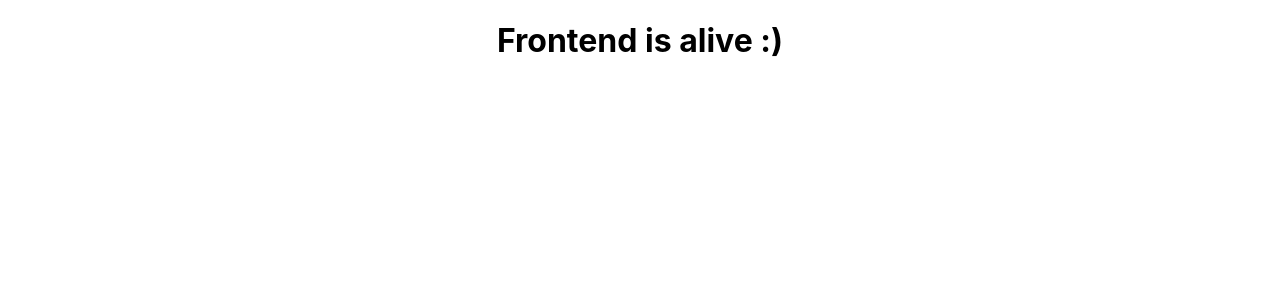
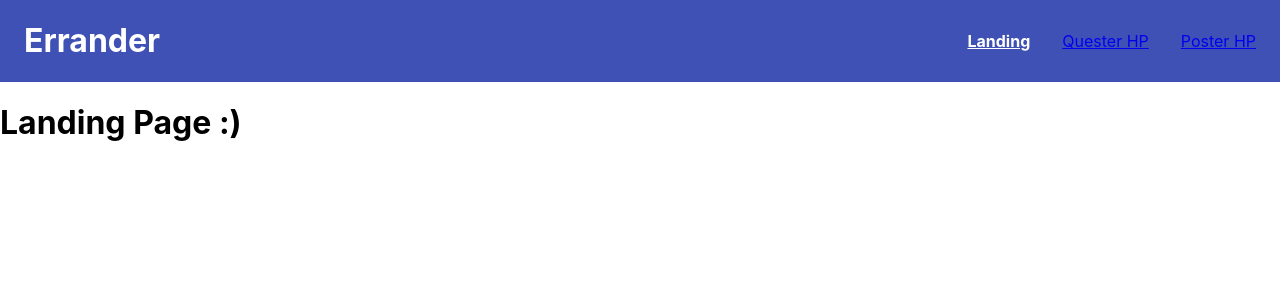
Before and after one commit to harsohailB/CalgaryHacks2021, a React (Create React App) app in the folder frontend/: page / in a window 1280 px wide. Shown: the top 300 px of the page. Built offline with nearby package versions, Linux system fonts and the light colour scheme.

Commit message:
add router, page components, and basic navbar

```diff
--- a/frontend/package.json
+++ b/frontend/package.json
@@ -9,9 +9,11 @@
     "@testing-library/react": "^11.2.5",
     "@testing-library/user-event": "^12.7.0",
     "axios": "^0.21.1",
+    "history": "^5.0.0",
     "react": "^17.0.1",
     "react-dom": "^17.0.1",
     "react-query": "^3.9.3",
+    "react-router-dom": "^5.2.0",
     "react-scripts": "4.0.2",
     "web-vitals": "^1.1.0"
   },
--- a/frontend/src/App.js
+++ b/frontend/src/App.js
@@ -1,11 +1,28 @@
+import { Route, Switch, BrowserRouter } from "react-router-dom";
+import React, { Suspense, lazy } from "react";
+import { LinearProgress } from "@material-ui/core";
+
 import "./App.css";
+import Navbar from "./components/Navbar";
+import QuesterHomePage from "./components/QuesterHomePage";
+import PosterHomePage from "./components/PosterHomePage";
 
-function App() {
+const LandingPage = lazy(() => import("./components/LandingPage"));
+
+const App = () => {
   return (
-    <div className="App">
-      <h1>Frontend is alive :)</h1>
-    </div>
+    <BrowserRouter>
+      <Navbar />
+
+      <Suspense fallback={<LinearProgress />}>
+        <Switch>
+          <Route path="/poster" exact component={PosterHomePage} />
+          <Route path="/quester" exact component={QuesterHomePage} />
+          <Route path="/" exact component={LandingPage} />
+        </Switch>
+      </Suspense>
+    </BrowserRouter>
   );
-}
+};
 
 export default App;
--- /dev/null
+++ b/frontend/src/components/LandingPage/index.jsx
@@ -0,0 +1,7 @@
+import React from "react";
+
+const LandingPage = () => {
+  return <h1>Landing Page :)</h1>;
+};
+
+export default LandingPage;
--- /dev/null
+++ b/frontend/src/components/Navbar.jsx
@@ -0,0 +1,66 @@
+import { AppBar, Grid, Toolbar } from "@material-ui/core";
+import { NavLink } from "react-router-dom";
+import React from "react";
+
+const Navbar = () => {
+  return (
+    <AppBar position="static" elevation={0}>
+      <Toolbar>
+        <Grid justify="space-between" container>
+          <Grid container item xs={3} alignItems="flex-end">
+            <h1>Errander</h1>
+          </Grid>
+          <Grid
+            container
+            item
+            xs
+            justify="flex-end"
+            alignItems="center"
+            spacing={4}
+          >
+            <Grid item>
+              <NavLink
+                exact
+                to="/"
+                activeStyle={{
+                  fontWeight: "bold",
+                  color: "white",
+                }}
+              >
+                Landing
+              </NavLink>
+            </Grid>
+
+            <Grid item>
+              <NavLink
+                exact
+                to="/quester"
+                activeStyle={{
+                  fontWeight: "bold",
+                  color: "white",
+                }}
+              >
+                Quester HP
+              </NavLink>
+            </Grid>
+
+            <Grid item>
+              <NavLink
+                exact
+                to="/poster"
+                activeStyle={{
+                  fontWeight: "bold",
+                  color: "white",
+                }}
+              >
+                Poster HP
+              </NavLink>
+            </Grid>
+          </Grid>
+        </Grid>
+      </Toolbar>
+    </AppBar>
+  );
+};
+
+export default Navbar;
--- /dev/null
+++ b/frontend/src/components/PosterHomePage/index.jsx
@@ -0,0 +1,7 @@
+import React from "react";
+
+const PosterHomePage = () => {
+  return <h1>Poster Home Page :)</h1>;
+};
+
+export default PosterHomePage;
--- /dev/null
+++ b/frontend/src/components/QuesterHomePage/index.jsx
@@ -0,0 +1,7 @@
+import React from "react";
+
+const QuesterHomePage = () => {
+  return <h1>Quester Home Page :)</h1>;
+};
+
+export default QuesterHomePage;
```
Also changed, not shown: 1 other file (tests, documents, lock files or other folders).
